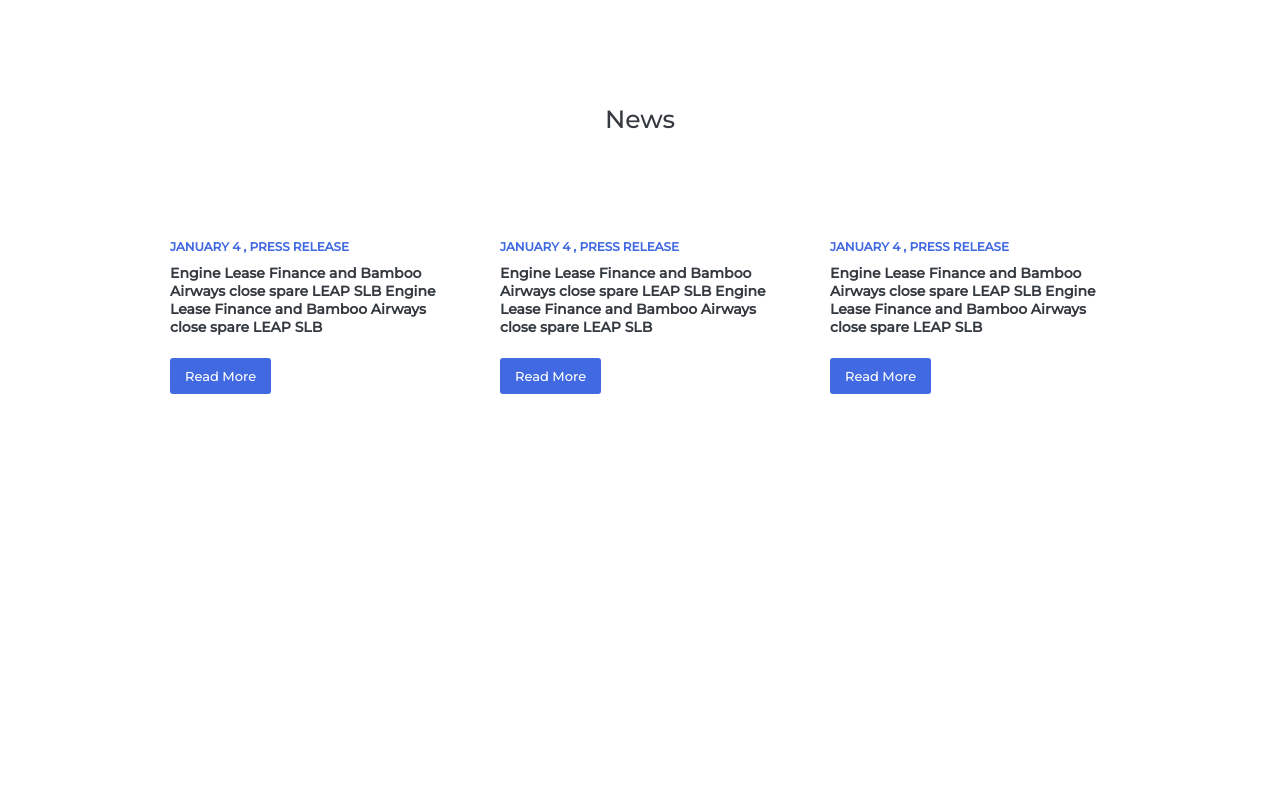
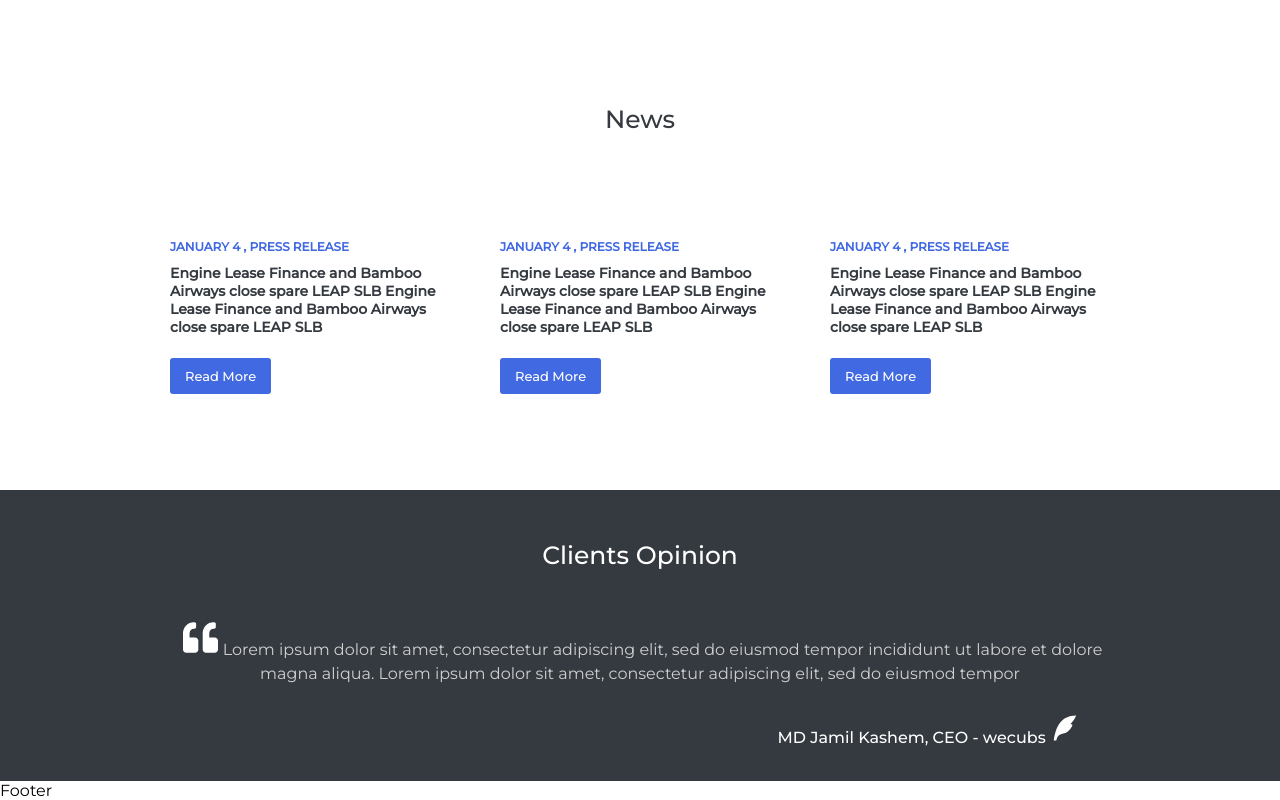
Before and after one commit to porosh2002/Spectre-Air-Capital, a React (Create React App) app: page / in a window 1280 px wide. Shown: the part 1239-2039 px from the top of the page. Before the commit the page ends 1729 px from the top, so only its background shows below. Built offline with nearby package versions, Linux system fonts and the light colour scheme.

Commit message:
client review added

```diff
--- a/package.json
+++ b/package.json
@@ -11,6 +11,7 @@
     "react-icons": "^4.1.0",
     "react-router-dom": "^5.2.0",
     "react-scripts": "4.0.1",
+    "swiper": "^6.4.8",
     "web-vitals": "^0.2.4"
   },
   "scripts": {
--- a/src/App.css
+++ b/src/App.css
@@ -91,7 +91,6 @@
   padding:30px 0px;
   margin:15px;
   width:300px;
-  background-color:#cfcfcfc5;
   color: royalblue;
   font-size: 30px;
 }
@@ -145,3 +144,35 @@
   border-radius:3px;
   font-weight:500;
 }
+/* Review */
+.Review{
+  background-color: #343a40;
+  color: #fff !important;
+  text-align: center;
+}
+.TitleReview{
+  font-size:25px;
+  padding:50px 0px;
+  font-weight: 500;
+  color: #fff;
+}
+.ReviewContent{
+  padding:0px 170px;
+  color: #cfcfcf;
+}
+.QuoteIcon{
+  margin: 5px;
+  font-size:35px;
+  color: #fff;
+}
+.ReviewAurthor{
+  color:#fff;
+  text-align: right;
+  padding: 30px;
+  font-weight: 500;
+}
+.PenIcon{
+  font-size:30px;
+  color:#fff;
+  margin: 5px 0px;
+}
--- /dev/null
+++ b/src/Components/Contact/Contact.js
@@ -0,0 +1,9 @@
+import React from 'react'
+
+export default function Contact() {
+    return (
+        <div>
+
+        </div>
+    )
+}
--- /dev/null
+++ b/src/Components/Review/Review.js
@@ -0,0 +1,18 @@
+import React from 'react'
+import {FaQuoteLeft} from 'react-icons/fa'
+import {RiQuillPenFill} from 'react-icons/ri'
+export default function Contact() {
+    return (
+        <div className='Review'>
+            <p className='TitleReview'>Clients Opinion</p>
+
+<div className='ReviewContent'>
+<p className='ReviewDes'> <span className='QuoteIcon'><FaQuoteLeft /></span>
+            Lorem ipsum dolor sit amet, consectetur adipiscing elit, sed do eiusmod tempor incididunt ut labore et dolore magna aliqua.
+            Lorem ipsum dolor sit amet, consectetur adipiscing elit, sed do eiusmod tempor
+            </p>
+            <p className='ReviewAurthor'>MD Jamil Kashem, CEO - wecubs <span className='PenIcon'><RiQuillPenFill /></span></p>
+</div>
+        </div>
+    )
+}
--- /dev/null
+++ b/src/Footer/Footer.js
@@ -0,0 +1,9 @@
+import React from 'react'
+
+export default function Footer() {
+    return (
+        <div>
+            Footer
+        </div>
+    )
+}
--- a/src/Pages/Home.js
+++ b/src/Pages/Home.js
@@ -3,6 +3,9 @@
 import AboutUs from '../Pages/AboutUs'
 import Exp from '../Components/EXP/Exp'
 import News from '../Components/News/News'
+import Review from '../Components/Review/Review'
+import Contact from '../Components/Contact/Contact'
+import Footer from '../Footer/Footer'
 function Home() {
     return (
         <div>
@@ -18,6 +21,9 @@
         <AboutUs />
         <Exp />
         <News />
+        <Review />
+        <Contact />
+        <Footer />
         </div>
     )
 }
```
Also changed, not shown: 2 other files (tests, documents, lock files or other folders).
